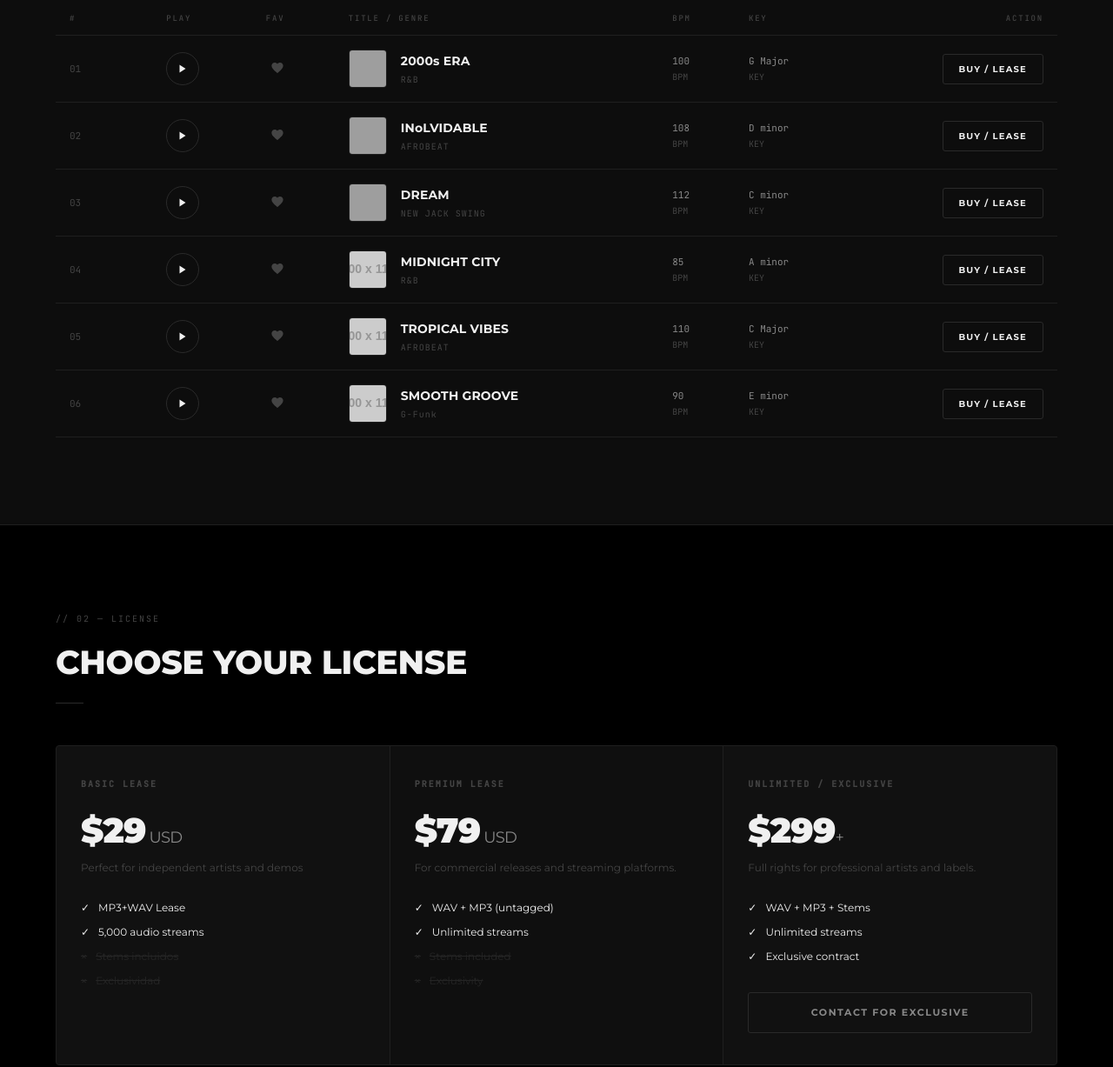
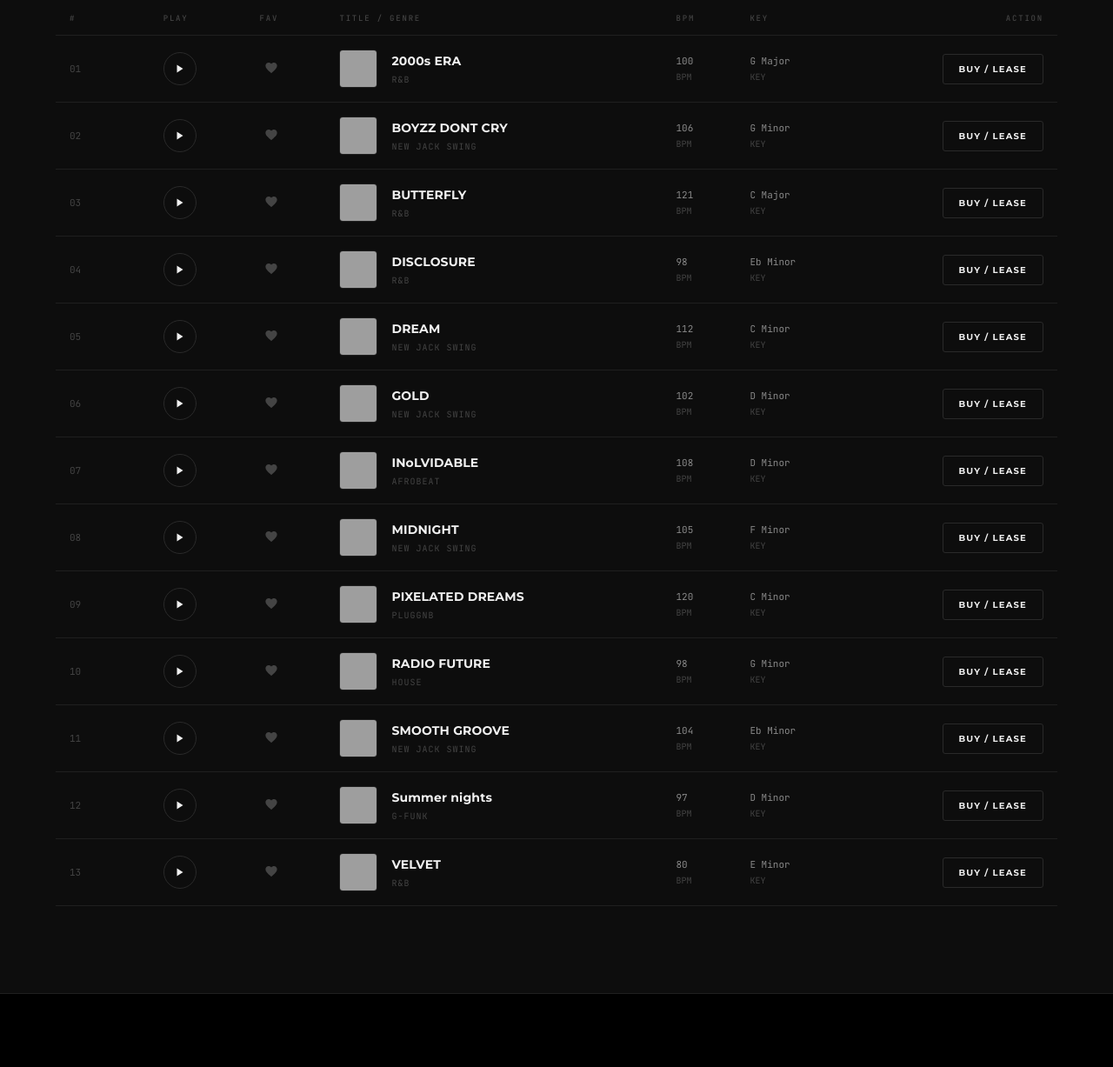
Before and after one commit to sadboiwithsauce/sadboiwithsaucee, a plain HTML site: page index.html in a window 1280 px wide. Shown: the part 1114-2341 px from the top of the page at 87% size. Drawn offline with nearby package versions, Linux system fonts and the light colour scheme; grey boxes are pictures that could not be loaded; placeholder pictures from the web are drawn by us.

Commit message:
new beats

```diff
--- a/index.html
+++ b/index.html
@@ -366,16 +366,14 @@
 
     .player-close { background: none; border: none; cursor: pointer; padding: 4px; color: var(--text-muted); font-size: 18px; flex-shrink: 0; transition: color 0.2s; }
     .player-close:hover { color: var(--text-primary); }
-
-    /* =========================================
-       REGLAS RESPONSIVAS CORREGIDAS PARA MÓVIL
-       ========================================= */
     @media (max-width: 768px) {
       .nav-links { display: none; }
       #hamburger { display: flex; }
-
-      .hero-title { font-size: 42px; }
-      .section { padding: 60px 20px; }
+      .hero-title {
+        font-size: 32px;
+        line-height: 1.1;
+        word-wrap: break-word;
+      }
 
       /* Arreglo Crítico: Tabla de Beats */
       .beat-table thead { display: none; }
@@ -488,7 +486,9 @@
           <button class="filter-tag" data-genre="R&B" onclick="setGenreFilter('R&B')">R&B</button>
           <button class="filter-tag" data-genre="AFROBEAT" onclick="setGenreFilter('AFROBEAT')">AFROBEAT</button>
           <button class="filter-tag" data-genre="NEW JACK SWING" onclick="setGenreFilter('NEW JACK SWING')">NEW JACK SWING</button>
-          <button class="filter-tag" data-genre="G-Funk" onclick="setGenreFilter('G-Funk')">G-FUNK</button>
+          <button class="filter-tag" data-genre="G-FUNK" onclick="setGenreFilter('G-FUNK')">G-FUNK</button>
+          <button class="filter-tag" data-genre="HOUSE" onclick="setGenreFilter('HOUSE')">HOUSE</button>
+          <button class="filter-tag" data-genre="PLUGGNB" onclick="setGenreFilter('PLUGGNB')">PLUGGNB</button>
           <button class="filter-tag" id="favFilterBtn" onclick="toggleFavFilter()">FAVORITES ♥</button>
         </div>
       </div>
@@ -528,8 +528,8 @@
           <ul class="license-features">
             <li class="active">MP3+WAV Lease</li>
             <li class="active">5,000 audio streams</li>
-            <li class="inactive">Stems incluidos</li>
-            <li class="inactive">Exclusividad</li>
+            <li class="inactive">Stems included</li>
+            <li class="inactive">Exclusivity</li>
           </ul>
         </div>
         <div class="license-card featured">
@@ -572,7 +572,7 @@
         </div>
         <div class="bg-[#111] p-5 md:p-8 hover:bg-[#161616] transition-colors">
           <p class="text-[#888] text-sm italic mb-6">"Sadboiwithsauce is my go-to for RnB vibes. Bought an exclusive last month and the stems were perfectly organized."</p>
-          <div class="font-bold text-white text-xs uppercase tracking-widest">— Melina V</div>
+          <div class="font-bold text-white text-xs uppercase tracking-widest">— Sharon V</div>
         </div>
         <div class="bg-[#111] p-5 md:p-8 hover:bg-[#161616] transition-colors">
           <p class="text-[#888] text-sm italic mb-6">"Fast response time, secure payment, and the masters sound crazy loud without losing dynamics. 10/10."</p>
@@ -726,33 +726,78 @@
         links: { basic: "https://buy.stripe.com/7sY7sLcwl1SW5Ej2Mde7m0c", premium: "https://buy.stripe.com/eVq00j2VL1SWd6LbiJe7m0d" }
       },
       {
-        id: 1, name: "INoLVIDABLE", genre: "AFROBEAT", bpm: 108, key: "D minor",
+        id: 1, name: "INoLVIDABLE", genre: "AFROBEAT", bpm: 108, key: "D Minor",
         image: "https://www.dropbox.com/scl/fi/k5ry741gb31p9zp7w6aqy/bad-bunny-weltita-beach.jpg?rlkey=oshqudtzm23kan9n9bnynmxe5&st=apb9bcwe&raw=1",
         src: "https://www.dropbox.com/scl/fi/e1sskms92450p6oc5rtae/AFROBEAT-INoLVIDABLE.mp3?rlkey=q80ohpit4xchdz902tnfkrrw2&st=gh8f5qvj&raw=1",
         links: { basic: "https://buy.stripe.com/14A4gz7c1cxA2s70E5e7m0f", premium: "https://buy.stripe.com/4gM7sL9k98hk8Qv86xe7m0g" }
       },
       {
-        id: 2, name: "DREAM", genre: "NEW JACK SWING", bpm: 112, key: "C minor",
+        id: 2, name: "DREAM", genre: "NEW JACK SWING", bpm: 112, key: "C Minor",
         image: "https://www.dropbox.com/scl/fi/xfv3cl0hd3xzft6rugna3/bd556bd2a2707cf539e013d952979ec8.jpg?rlkey=7op7ayqnbf2rkve3pbp3c1u7q&st=m4ptyr32&raw=1",
         src: "https://www.dropbox.com/scl/fi/w6glml2u10b24qk36bj1w/DREAM-112-BPM-C-MINOR.mp3?rlkey=hqt5mi75z0cplllz1huipb6cw&st=vnjairyd&raw=1",
          links: { basic: "https://buy.stripe.com/aFa8wP7c1414feT5Ype7m0i", premium: "https://buy.stripe.com/cNi8wP0NDdBE7MrgD3e7m0j" }
       },
 
         {
-          id: 3, name: "MIDNIGHT CITY", genre: "R&B", bpm: 85, key: "A minor",
-          image: "https://via.placeholder.com/300/111/444?text=RNB",
-          src: "", links: { basic: "", premium: "" }
+          id: 3, name: "BOYZZ DONT CRY", genre: "NEW JACK SWING", bpm: 106, key: "G Minor",
+          image: "https://www.dropbox.com/scl/fi/ytbu6pmtsf8dbrhwruyuo/A-700458-1429382020-1418.jpg?rlkey=c0hbj7lvn29l3sf0z0mwvdqx2&st=6dc3q95v&raw=1",
+          src: "https://www.dropbox.com/scl/fi/z483u845yqemdv519bbro/BOYZZ-DONT-CRY-106-BPM-G-minor.mp3?rlkey=5itin2iwncmv0yghidd0nz40x&st=pdajlxcf&raw=1",
+           links: { basic: "https://buy.stripe.com/aFaeVd7c18hkc2H1I9e7m0k", premium: "https://buy.stripe.com/7sYdR953T4140jZgD3e7m0l" }
         },
         {
-          id: 4, name: "TROPICAL VIBES", genre: "AFROBEAT", bpm: 110, key: "C Major",
-          image: "https://via.placeholder.com/300/111/444?text=AFROBEAT",
-          src: "", links: { basic: "", premium: "" }
+          id: 4, name: "SMOOTH GROOVE", genre: "NEW JACK SWING", bpm: 104, key: "Eb Minor",
+          image: "https://www.dropbox.com/scl/fi/vh299oy4mweiqkw535p49/TCD41.jpg?rlkey=pq5rl4ugpnbkmt93n6aqalj3i&st=d4uz9vjm&raw=1",
+          src: "https://www.dropbox.com/scl/fi/l113cumow7svr8ny1ymw5/SMOOTH-GROOVE-104-BPM.mp3?rlkey=v2umcqtyqexeowzpfr79t8ewu&st=cy2010yk&raw=1",
+           links: { basic: "https://buy.stripe.com/4gM8wP67X2X0c2H0E5e7m0m", premium: "https://buy.stripe.com/fZueVdbshbtw1o32Mde7m0n" }
         },
         {
-          id: 5, name: "SMOOTH GROOVE", genre: "G-Funk", bpm: 90, key: "E minor",
-          image: "https://via.placeholder.com/300/111/444?text=GFUNK",
-          src: "", links: { basic: "", premium: "" }
+          id: 5, name: "GOLD", genre: "NEW JACK SWING", bpm: 102, key: "D Minor",
+          image: "https://www.dropbox.com/scl/fi/qi91nca0mswgncvi2fra0/maxresdefault.jpg?rlkey=98wxrt82ph9wogqb7toofn660&st=8fgdr338&raw=1",
+          src: "https://www.dropbox.com/scl/fi/2bd97oncihoko62mnruc9/GOLD-102-BPM.mp3?rlkey=06814m4lo6bo9vxfddc92qob4&st=5wxxlb2s&raw=1",
+           links: { basic: "https://buy.stripe.com/fZu14naodaps1o386xe7m0o", premium: "https://buy.stripe.com/00waEX3ZPgNQ7MrgD3e7m0p" }
         },
+          {
+            id: 6, name: "RADIO FUTURE", genre: "HOUSE", bpm: 98, key: "G Minor",
+            image: "https://www.dropbox.com/scl/fi/fzpjqsayxhaej8ctkphun/jsrf-1649610520305.webp?rlkey=1mfr899dq7tmsyt090mau3yvt&st=di601pjp&raw=1",
+            src: "https://www.dropbox.com/scl/fi/1wytbcw9i2ub9fsk82c9m/RADIO-FUTURE-120-BPM-G-MINOR.mp3?rlkey=whgx05k0urolut1gl4tczm5vn&st=7zxx3066&raw=1",
+            links: { basic: "https://buy.stripe.com/5kQ4gzeEt9lo6InbiJe7m0q", premium: "https://buy.stripe.com/eVq4gz1RH7dg2s79aBe7m0r" }
+          },
+            {
+              id: 7, name: "MIDNIGHT", genre: "NEW JACK SWING", bpm: 105, key: "F Minor",
+              image: "https://www.dropbox.com/scl/fi/hyquat8kyraq3h13lvwcp/midnight-vaporwave-2880x1800-16113.jpg?rlkey=twgi4k01t4zf5ipqotyvi3sl8&st=r6wvlq9i&raw=1",
+              src: "https://www.dropbox.com/scl/fi/pu2s7a1oqvcagp7fzfi06/MIDNIGTH-105-BPM.mp3?rlkey=tb8lebs9x4lghmo6wayxvipds&st=m0th0gjj&raw=1",
+              links: { basic: "https://buy.stripe.com/7sYfZh7c1dBE0jZ72te7m0s", premium: "https://buy.stripe.com/14A4gzcwl69c3wb3Qhe7m0t" }
+            },
+              {
+                id: 8, name: "VELVET", genre: "R&B", bpm: 80, key: "E Minor",
+                image: "https://www.dropbox.com/scl/fi/fkshg1p7lz6uw7ui2ig7i/il_570xN.1533914450_esgx.webp?rlkey=r50wwglq7vykvgxqu6vgf91z7&st=b6by1ehu&raw=1",
+                src: "https://www.dropbox.com/scl/fi/32a99hc0frgqvhfcddn0f/VELVET-80-BPM-E-MINOR.mp3?rlkey=xoj4nxcoh6w4s79zmz663sow0&st=tr5n4d7t&raw=1",
+                links: { basic: "https://buy.stripe.com/9B66oH7c19lo3wbbiJe7m0u", premium: "https://buy.stripe.com/9B66oH1RH5587MrcmNe7m0v" }
+              } ,
+                  {
+                    id: 9, name: "PIXELATED DREAMS", genre: "PLUGGNB", bpm: 120, key: "C Minor",
+                    image: "https://www.dropbox.com/scl/fi/b1cu30s9gl4bb2x0soece/2_-_Pixelated_Dreams_101.6cm_x_76.2cm_BIS.webp?rlkey=un9j2bd8l7i58rcth41xuk3un&st=cqeaw081&raw=1",
+                    src: "https://www.dropbox.com/scl/fi/84dxkxicnb6pc7f1nh9c5/PIXELATED-DREAMS-120-BPM-C-minor.mp3?rlkey=b3q8vh19e0wqnj8a0yzpv95cs&st=38fqxkpp&raw=1",
+                    links: { basic: "https://buy.stripe.com/6oUdR92VL0OSeaP5Ype7m0w", premium: "https://buy.stripe.com/6oU3cv7c17dg2s71I9e7m0x" }
+                  },
+                      {
+                        id: 10, name: "BUTTERFLY", genre: "R&B", bpm: 121, key: "C Major",
+                        image: "https://www.dropbox.com/scl/fi/qoa6vlq1x0zfhx40oov1a/dff66f3c5cbb31a45b909694e9ed8f26.jpg?rlkey=to2y0cec12ctmpiu975ezvq56&st=gesdwk8l&raw=1",
+                        src: "https://www.dropbox.com/scl/fi/qmzsm3i9axrra1ztjsud0/Butterfly-121-BPM-C-Major.mp3?rlkey=x09zktmv44wsv9tfam1d4l3vz&st=kyx7g51q&raw=1",
+                        links: { basic: "https://buy.stripe.com/dRmdR97c169cd6LcmNe7m0y", premium: "https://buy.stripe.com/28E6oH8g58hkgiX1I9e7m0z" }
+                      },
+                          {
+                            id: 11, name: "Summer nights", genre: "G-FUNK", bpm: 97, key: "D Minor",
+                            image: "https://www.dropbox.com/scl/fi/lng5bh27syq1wu5a7n2ox/0x1900-000000-80-0-0.jpg?rlkey=j9stktnmb6ku0xrphcw8fppdh&st=a8eshnig&raw=1",
+                            src: "https://www.dropbox.com/scl/fi/dy2sysgzm9fhzdvvgke4o/SUMMER-NIGHTS-97-BPM-D-minor.mp3?rlkey=jm3u5gkcrgv39fntm1oiijlqi&st=wehra48m&raw=1",
+                            links: { basic: "https://buy.stripe.com/bJe8wP0NDfJM5Ej2Mde7m0A", premium: "https://buy.stripe.com/7sY6oH9k9558feTfyZe7m0B" }
+                          },
+                              {
+                                id: 12, name: "DISCLOSURE", genre: "R&B", bpm: 98, key: "Eb Minor",
+                                image: "https://www.dropbox.com/scl/fi/bg6dh2m6qo20pv3e1bcnq/ab67616d0000b273e2f9df5c00476154a4fbdfff.jpg?rlkey=a8i2pl7kkhkwyt8i04rntubia&st=woytkthw&raw=1",
+                                src: "https://www.dropbox.com/scl/fi/zo8hs0ls6fna75bomdvzi/DISCLOSURE-98-BPM-600cents.mp3?rlkey=zd80n2h7zboufw6fv060622a8&st=slciwieu&raw=1",
+                                links: { basic: "https://buy.stripe.com/9B600j2VL69c8QvdqRe7m0C", premium: "https://buy.stripe.com/3cI14nfIx69cc2H9aBe7m0D" }
+                              }
     ];
 
     let favBeats = JSON.parse(localStorage.getItem('sadboi_favs')) || [];
@@ -849,6 +894,9 @@
         return matchesSearch && matchesGenre && matchesFav;
       });
 
+      // CORRECCIÓN: Orden alfabético por nombre
+      filtered.sort((a, b) => a.name.localeCompare(b.name));
+
       if(filtered.length === 0) {
         container.innerHTML = `<tr><td colspan="7" class="text-center py-8 text-[#444] font-mono text-xs tracking-widest">NO BEATS FOUND</td></tr>`;
         return;
@@ -861,7 +909,7 @@
         tr.onclick = () => selectBeat(beat.id);
 
         tr.innerHTML = `
-          <td><div class="beat-num">${(beat.id + 1).toString().padStart(2, '0')}</div></td>
+          <td><div class="beat-num">${(index + 1).toString().padStart(2, '0')}</div></td>
           <td>
             <button class="play-btn ${currentBeat === beat.id && isPlaying ? 'playing' : ''}" id="playBtn${beat.id}" onclick="event.stopPropagation(); togglePlay(${beat.id})">
               <svg viewBox="0 0 24 24">${currentBeat === beat.id && isPlaying ? PAUSE_SVG : PLAY_SVG}</svg>
```
